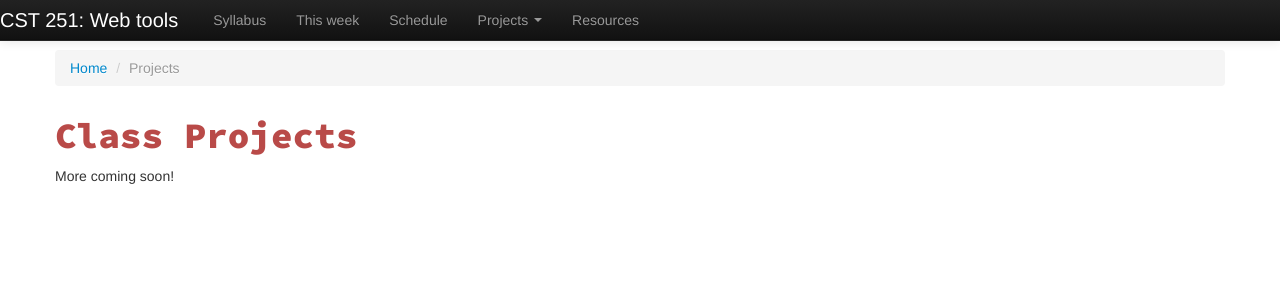
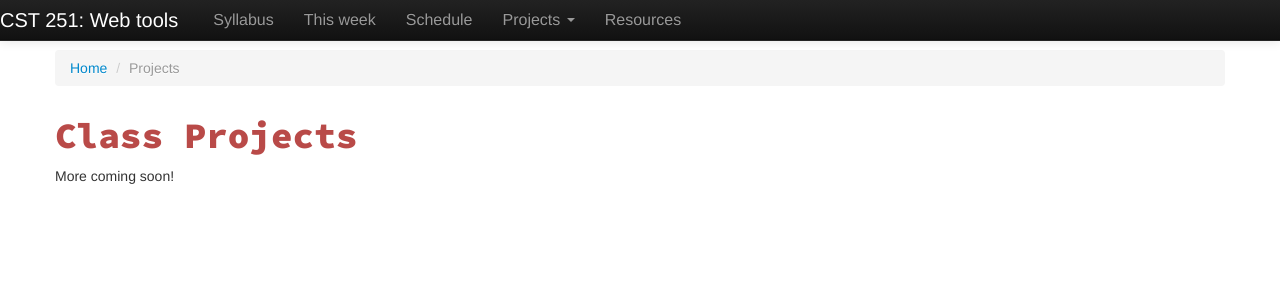
Before and after one commit to csumb-cst251/csumb-cst251.github.com, a Jekyll site: the page built from projects/index.md, in a window 1280 px wide. Shown: the top 300 px of the page. Built offline with Jekyll 4.4.1, drawn with Linux system fonts in a browser that asks for light colours; Markdown is read by kramdown in place of the engine named in the settings.

Commit message:
Beefed up the nav!

```diff
--- a/course-website/css/course.css
+++ b/course-website/css/course.css
@@ -60,7 +60,9 @@ body.cst-251 {
   padding-top: 50px;
 }
 
-.cst-251 .navbar .nav > li > a { }
+.cst-251 .navbar .nav > li > a {
+  font-size: 16px;
+ }
 
 .cst-251 h1 {
   color: #b94a48;
```
